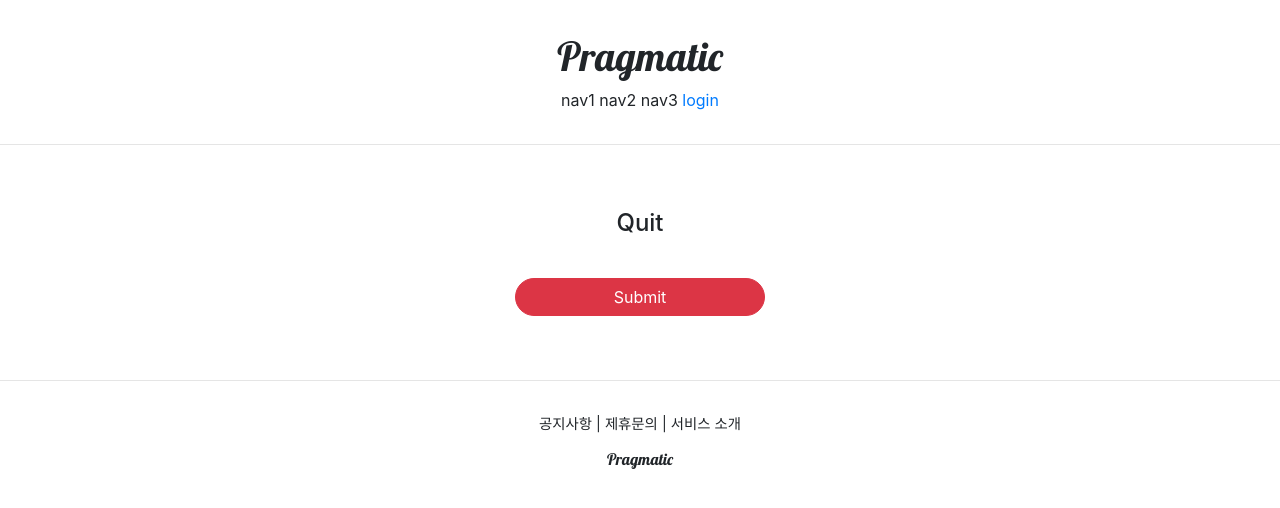
After one commit to y00njaekim/Django-study, a Django app: template pinterest/templates/accountapp/delete.html in a window 1280 px wide. The commit adds this page. Shown: the top 508 px of the page. Run offline with Django 3.2, Linux system fonts and the light colour scheme; the template is opened without the code that fills it, so the values that code supplies are empty.

Commit message:
2-6. DeleteView기반 회원탈퇴 구현

```diff
--- a/pinterest/accountapp/urls.py
+++ b/pinterest/accountapp/urls.py
@@ -1,4 +1,5 @@
 from accountapp.views import AccountCreateView, AccountDetailView, AccountUpdateView
+from accountapp.views import AccountDeleteView
 from accountapp.views import hello_world
 from django.contrib.auth.views import LoginView, LogoutView
 from django.urls import path
@@ -12,4 +13,5 @@ urlpatterns = [
     path('create/', AccountCreateView.as_view(), name='create'),
     path('detail/<int:pk>', AccountDetailView.as_view(), name='detail'),
     path('update/<int:pk>', AccountUpdateView.as_view(), name='update'),
+    path('delete/<int:pk>', AccountDeleteView.as_view(), name='delete'),
 ]
--- /dev/null
+++ b/pinterest/templates/accountapp/delete.html
@@ -0,0 +1,15 @@
+{% extends 'base.html' %}
+
+{% block content %}
+
+  <div style="text-align: center; max-width: 500px; margin: 4rem auto">
+    <div class="mb-4">
+      <h4>Quit</h4>
+    </div>
+    <form action="{% url 'accountapp:delete' pk=user.pk %}" method="post">
+      {% csrf_token %}
+      <input type="submit" class="btn btn-danger rounded-pill col-6 mt-3">
+    </form>
+  </div>
+
+{% endblock %}
--- a/pinterest/templates/accountapp/detail.html
+++ b/pinterest/templates/accountapp/detail.html
@@ -17,6 +17,11 @@
             Change Info
           </p>
         </a>
+        <a href="{% url 'accountapp:delete' pk=user.pk %}">
+          <p>
+            Quit
+          </p>
+        </a>
       {% endif %}
     </div>
   </div>
```
Also changed, not shown: pinterest/accountapp/views.py (+10 -7 lines), pinterest/db.sqlite3.
